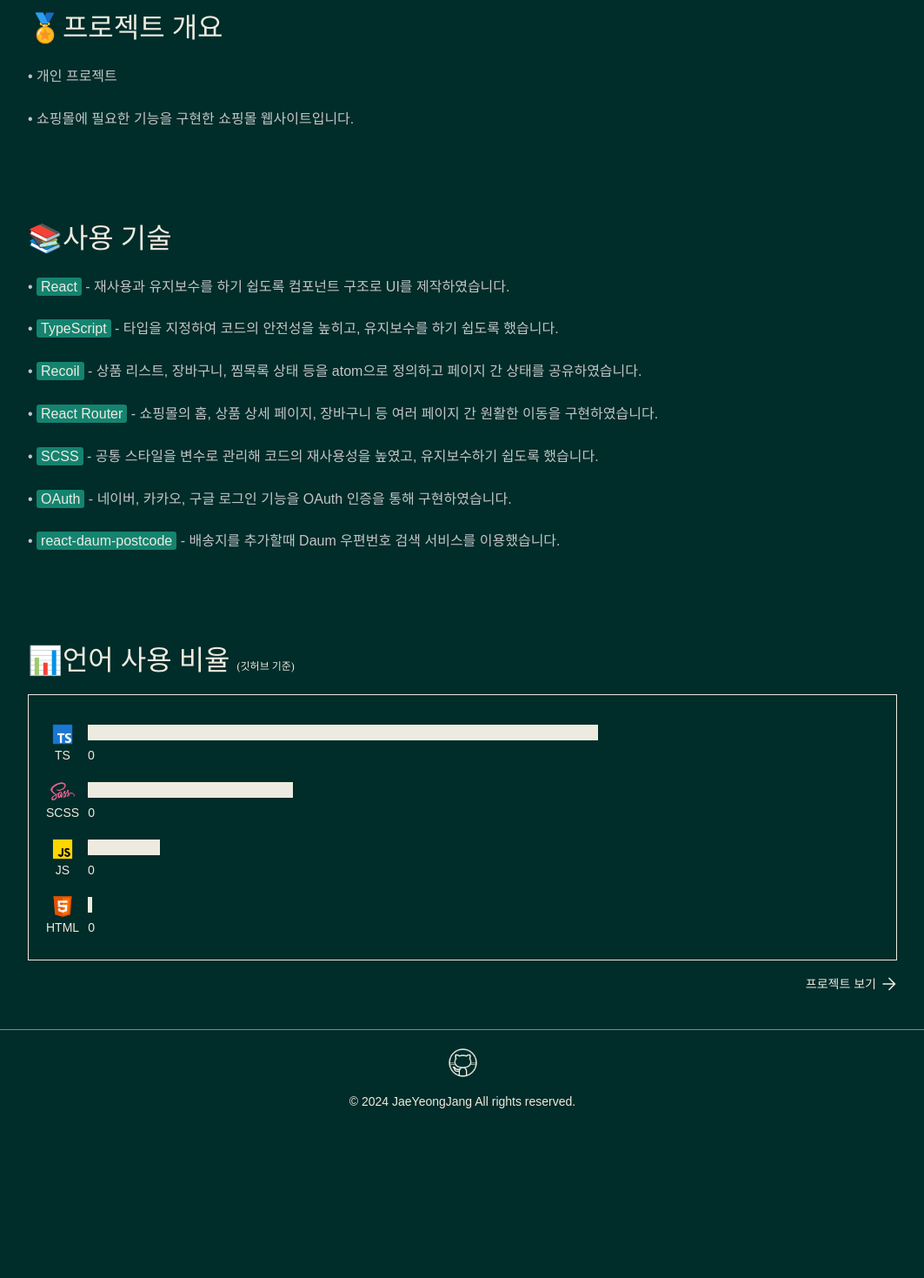
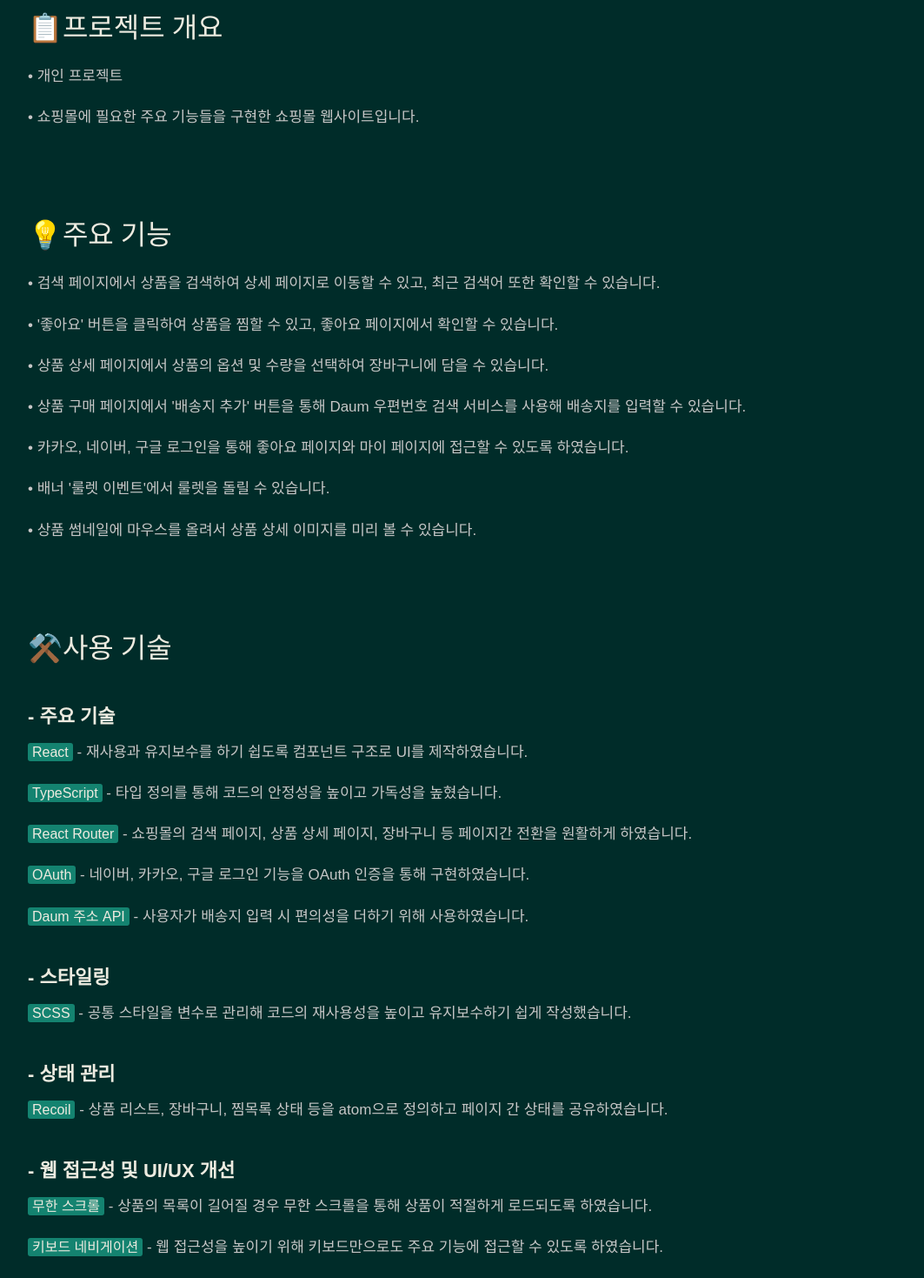
Before and after one commit to jaeyeong97/portfolio, a React (Create React App) app: page /shop in a window 1280 px wide. Shown: the part 840-2309 px from the top of the page at 87% size, without its empty margins (108-1171 px from the left). Before the commit the page ends 2153 px from the top, so only its background shows below. Built offline with nearby package versions, Linux system fonts and the light colour scheme; a web font is replaced by a local one.

Commit message:
프로젝트 설명 수정

```diff
--- a/src/components/projectPages/Bbq.js
+++ b/src/components/projectPages/Bbq.js
@@ -78,7 +78,7 @@ const Bbq = () => {
         </div>
       </main>
       <section id="section_start">
-        <h3 className="ex_title">🏅프로젝트 개요</h3>
+        <h3 className="ex_title">📋프로젝트 개요</h3>
         <div className="explain">
           <div>• 개인 프로젝트</div>
           <div>• 기존의 BBQ 웹사이트를 새롭게 디자인한 <span className="em">반응형</span> 웹사이트입니다.</div>
--- a/src/components/projectPages/Gallery.js
+++ b/src/components/projectPages/Gallery.js
@@ -73,7 +73,7 @@ const Gallery = () => {
         </div>
       </main>
       <section className="section_summary" id="section_start">
-        <h3 className="ex_title">🏅프로젝트 개요</h3>
+        <h3 className="ex_title">📋프로젝트 개요</h3>
         <div className="summary_txt">
           <div className="explain">
             <div>• 개인 프로젝트</div>
@@ -82,11 +82,11 @@ const Gallery = () => {
         </div>
       </section>
       <section>
-        <h3 className="ex_title">📚사용 기술</h3>
+        <h3 className="ex_title">⚒️사용 기술</h3>
         <div className="summary_txt">
           <div className="explain">
-            <div>• <span className="cem">CSS</span> - CSS 속성인 <span className="cem">transform-style: preserve-3d</span>, <span className="cem">perspective</span> 를 활용해 입체적인 공간을 구현하였습니다. 또한 <span className="cem">keyframes</span>를 이용해 번개가 치고 비가 오는 효과를 통해 사용자가 시각적으로 더 몰입감 있는 인터페이스를 제작하였습니다.</div>
-            <div>• <span className="cem">fetch</span> - Unsplash 이미지 API를 가져올때 브라우저 내장 기능인 fetch를 통해 불러왔습니다. </div>
+            <div><span className="cem">CSS</span> - CSS 속성인 <span className="cem">transform-style: preserve-3d</span>, <span className="cem">perspective</span> 를 활용해 입체적인 공간을 구현하였습니다. 또한 <span className="cem">keyframes</span>를 이용해 번개가 치고 비가 오는 효과를 통해 사용자가 시각적으로 더 몰입감 있는 인터페이스를 제작하였습니다.</div>
+            <div><span className="cem">fetch</span> - Unsplash 이미지 API를 가져올때 브라우저 내장 기능인 fetch를 통해 불러왔습니다. </div>
           </div>
         </div>
       </section>
--- a/src/components/projectPages/Movie.js
+++ b/src/components/projectPages/Movie.js
@@ -78,14 +78,14 @@ const Movie = () => {
         </div>
       </main>
       <section id="section_start">
-        <h3 className="ex_title">🏅프로젝트 개요</h3>
+        <h3 className="ex_title">📋프로젝트 개요</h3>
         <div className="explain">
           <div>• 개인 프로젝트</div>
           <div>• 영화, 시리즈 정보를 확인 할 수 있는 OTT 웹사이트입니다.</div>
         </div>
       </section>
       <section>
-        <h3 className="ex_title">📚사용 기술</h3>
+        <h3 className="ex_title">⚒️사용 기술</h3>
         <div className="summary_txt">
           <div className="explain">
             <div>• <span className="cem">React</span> - 재사용과 유지보수를 하기 쉽도록 컴포넌트 구조로 UI를 제작하였습니다.</div>
--- a/src/components/projectPages/Petdoc.js
+++ b/src/components/projectPages/Petdoc.js
@@ -85,7 +85,7 @@ const Petdoc = () => {
         </div>
       </main>
       <section className="section_summary" id="section_start">
-        <h3 className="ex_title">🏅프로젝트 개요</h3>
+        <h3 className="ex_title">📋프로젝트 개요</h3>
         <div className="loading_txt">
           <div className="explain">
             <div>• <span className="em">팀 프로젝트</span> &lt;프론트엔드 4명&gt;</div>
--- a/src/components/projectPages/Recipes.js
+++ b/src/components/projectPages/Recipes.js
@@ -75,16 +75,18 @@ const Recipes = () => {
         </div>
       </main>
       <section className="section_summary" id="section_start">
-        <h3 className="ex_title">🏅프로젝트 개요</h3>
+        <h3 className="ex_title">📋프로젝트 개요</h3>
         <div className="summary_txt">
           <div className="explain">
             <div>• 개인 프로젝트</div>
-            <div>• <span className="em">음성인식</span> 검색이 가능한 레시피 웹사이트입니다.</div>
+            <div>• <span className="em">음성인식</span> 을 통해 레시피를 검색할 수 있는 웹사이트 입니다.</div>
+            <div>• 카테고리별로 선택하여 레시피를 확인할 수 있습니다.</div>
+            <div>• 레시피의 상세정보 페이지에서 하트 모양 버튼을 통해 즐겨찾기를 할 수 있습니다.</div>
           </div>
         </div>
       </section>
       <section>
-        <h3 className="ex_title">📚사용 기술</h3>
+        <h3 className="ex_title">⚒️사용 기술</h3>
         <div className="summary_txt">
           <div className="explain">
             <div>• <span className="cem">React</span> - 재사용과 유지보수를 하기 쉽도록 컴포넌트 구조로 UI를 제작하였습니다.</div>
--- a/src/components/projectPages/Shop.js
+++ b/src/components/projectPages/Shop.js
@@ -81,25 +81,49 @@ const Shop = () => {
         </div>
       </main>
       <section className="section_summary" id="section_start">
-        <h3 className="ex_title">🏅프로젝트 개요</h3>
+        <h3 className="ex_title">📋프로젝트 개요</h3>
         <div className="summary_txt">
           <div className="explain">
             <div>• 개인 프로젝트</div>
-            <div>• 쇼핑몰에 필요한 기능을 구현한 쇼핑몰 웹사이트입니다.</div>
+            <div>• 쇼핑몰에 필요한 주요 기능들을 구현한 쇼핑몰 웹사이트입니다.</div>
           </div>
         </div>
       </section>
       <section>
-        <h3 className="ex_title">📚사용 기술</h3>
+        <h3 className="ex_title">💡주요 기능</h3>
         <div className="summary_txt">
           <div className="explain">
-            <div>• <span className="cem">React</span> - 재사용과 유지보수를 하기 쉽도록 컴포넌트 구조로 UI를 제작하였습니다.</div>
-            <div>• <span className="cem">TypeScript</span> - 타입을 지정하여 코드의 안전성을 높히고, 유지보수를 하기 쉽도록 했습니다.</div>
-            <div>• <span className="cem">Recoil</span> - 상품 리스트, 장바구니, 찜목록 상태 등을 atom으로 정의하고 페이지 간 상태를 공유하였습니다.</div>
-            <div>• <span className="cem">React Router</span> - 쇼핑몰의 홈, 상품 상세 페이지, 장바구니 등 여러 페이지 간 원활한 이동을 구현하였습니다.</div>
-            <div>• <span className="cem">SCSS</span> - 공통 스타일을 변수로 관리해 코드의 재사용성을 높였고, 유지보수하기 쉽도록 했습니다.</div>
-            <div>• <span className="cem">OAuth</span> - 네이버, 카카오, 구글 로그인 기능을 OAuth 인증을 통해 구현하였습니다.</div>
-            <div>• <span className="cem">react-daum-postcode</span> - 배송지를 추가할때 Daum 우편번호 검색 서비스를 이용했습니다.</div>
+            <div>• 검색 페이지에서 상품을 검색하여 상세 페이지로 이동할 수 있고, 최근 검색어 또한 확인할 수 있습니다.</div>
+            <div>• '좋아요' 버튼을 클릭하여 상품을 찜할 수 있고, 좋아요 페이지에서 확인할 수 있습니다.</div>
+            <div>• 상품 상세 페이지에서 상품의 옵션 및 수량을 선택하여 장바구니에 담을 수 있습니다.</div>
+            <div>• 상품 구매 페이지에서 '배송지 추가' 버튼을 통해 Daum 우편번호 검색 서비스를 사용해 배송지를 입력할 수 있습니다.</div>
+            <div>• 카카오, 네이버, 구글 로그인을 통해 좋아요 페이지와 마이 페이지에 접근할 수 있도록 하였습니다.</div>
+            <div>• 배너 '룰렛 이벤트'에서 룰렛을 돌릴 수 있습니다.</div>
+            <div>• 상품 썸네일에 마우스를 올려서 상품 상세 이미지를 미리 볼 수 있습니다.</div>
+          </div>
+        </div>
+      </section>
+      <section>
+        <h3 className="ex_title">⚒️사용 기술</h3>
+        <div className="summary_txt">
+          <div className="explain">
+            <h4 className="ex_h4">- 주요 기술</h4>
+            <div><span className="cem">React</span> - 재사용과 유지보수를 하기 쉽도록 컴포넌트 구조로 UI를 제작하였습니다.</div>
+            <div><span className="cem">TypeScript</span> - 타입 정의를 통해 코드의 안정성을 높이고 가독성을 높혔습니다.</div>
+            <div><span className="cem">React Router</span> - 쇼핑몰의 검색 페이지, 상품 상세 페이지, 장바구니 등 페이지간 전환을 원활하게 하였습니다.</div>
+            <div><span className="cem">OAuth</span> - 네이버, 카카오, 구글 로그인 기능을 OAuth 인증을 통해 구현하였습니다.</div>
+            <div><span className="cem">Daum 주소 API</span> - 사용자가 배송지 입력 시 편의성을 더하기 위해 사용하였습니다.</div>
+
+            <h4 className="ex_h4">- 스타일링</h4>
+            <div><span className="cem">SCSS</span> - 공통 스타일을 변수로 관리해 코드의 재사용성을 높이고 유지보수하기 쉽게 작성했습니다.</div>
+
+            <h4 className="ex_h4">- 상태 관리</h4>
+            <div><span className="cem">Recoil</span> - 상품 리스트, 장바구니, 찜목록 상태 등을 atom으로 정의하고 페이지 간 상태를 공유하였습니다.</div>
+
+            <h4 className="ex_h4">- 웹 접근성 및 UI/UX 개선</h4>
+            <div><span className="cem">무한 스크롤</span> - 상품의 목록이 길어질 경우 무한 스크롤을 통해 상품이 적절하게 로드되도록 하였습니다.</div>
+            <div><span className="cem">키보드 네비게이션</span> - 웹 접근성을 높이기 위해 키보드만으로도 주요 기능에 접근할 수 있도록 하였습니다.</div>
+            <div><span className="cem">이미지 로딩 UI 개선</span> - 상품 이미지가 로딩중일 경우 회색 빈 배경을 표시해 UI를 해치지 않고, 사용자에게 로딩 상태를 명확히 전달하였습니다.</div>
           </div>
         </div>
       </section>
--- a/src/components/projectPages/UlsanTour.js
+++ b/src/components/projectPages/UlsanTour.js
@@ -78,7 +78,7 @@ const UlsanTour = () => {
         </div>
       </main>
       <section id="section_start">
-        <h3 className="ex_title">🏅프로젝트 개요</h3>
+        <h3 className="ex_title">📋프로젝트 개요</h3>
         <div className="explain">
           <div>• 개인 프로젝트</div>
           <div>• 기존의 울산 관광 웹사이트를 새롭게 디자인한 <span className="em">1680px 고정형</span> 웹사이트입니다.</div>
--- a/src/components/projectPages/Volvo.js
+++ b/src/components/projectPages/Volvo.js
@@ -78,7 +78,7 @@ const Volvo = () => {
         </div>
       </main>
       <section id="section_start">
-        <h3 className="ex_title">🏅프로젝트 개요</h3>
+        <h3 className="ex_title">📋프로젝트 개요</h3>
         <div className="explain">
           <div>• 개인 프로젝트</div>
           <div>• 기존의 볼보자동차 웹사이트를 새롭게 디자인한 <span className="em">1440px 고정형</span> 웹사이트입니다.
--- a/src/components/projectPages/Windows.js
+++ b/src/components/projectPages/Windows.js
@@ -78,7 +78,7 @@ const Windows = () => {
         </div>
       </main>
       <section id="section_start">
-        <h3 className="ex_title">🏅프로젝트 개요</h3>
+        <h3 className="ex_title">📋프로젝트 개요</h3>
         <div className="explain">
           <div>• 개인 프로젝트</div>
           <div>• 윈도우 XP를 재구현한 웹사이트입니다.</div>
@@ -88,9 +88,9 @@ const Windows = () => {
         <h3 className="ex_title">📂Windows 기능</h3>
         <div className="summary_txt">
           <div className="explain">
-            <div>• <span className="cem">창</span> - 창의 최소화, 최대화, 닫기 기능을 구현하고, 여러 창이 열려있을 경우 선택한 창이 제일 앞에 오도록 했습니다.</div>
-            <div>• <span className="cem">작업 표시줄</span> - 최소화된 창을 클릭하여 다시 열 수 있고, 현재 시간을 확인 할 수 있습니다.</div>
-            <div>• <span className="cem">시작 메뉴</span> - 인터넷, 메모장 등 프로그램에 접근 가능하고, '컴퓨터 끄기' 버튼을 통해 웹사이트를 닫을 수도 있습니다.</div>
+            <div><span className="cem">창</span> - 창의 최소화, 최대화, 닫기 기능을 구현하고, 여러 창이 겹쳐있을 경우 클릭한 창이 제일 앞에 오도록 했습니다.</div>
+            <div><span className="cem">작업 표시줄</span> - 최소화된 창을 클릭하여 다시 열 수 있고, 현재 시간을 확인 할 수 있습니다.</div>
+            <div><span className="cem">시작 메뉴</span> - 인터넷, 메모장 등 프로그램에 접근 가능하고, '컴퓨터 끄기' 버튼을 통해 웹사이트를 닫을 수도 있습니다.</div>
           </div>
         </div>
       </section>
@@ -98,19 +98,19 @@ const Windows = () => {
         <h3 className="ex_title">✨프로그램 기능</h3>
         <div className="summary_txt">
           <div className="explain">
-            <div>• <span className="cem">내 컴퓨터</span> - 내 컴퓨터 아이콘을 클릭하여 포트폴리오, 깃허브등 사이트로 이동가능하게 했습니다.</div>
-            <div>• <span className="cem">메모장</span> - 간단한 메모장 기능을 구현했습니다. 메모를 저장할 경우 바탕화면에 새로운 아이콘이 생성됩니다.</div>
-            <div>• <span className="cem">폴더</span> - 폴더 안에는 퍼블리싱한 프로젝트들이 링크되어 있어 확인 가능합니다.</div>
-            <div>• <span className="cem">가위바위보 게임</span> - 팀을 선택하여 가위, 바위, 보 이미지가 애니메이션처럼 움직이다가 하나의 팀만 남았을 경우 승패가 결정되는 게임입니다.</div>
-            <div>• <span className="cem">퀴즈 게임</span> - 간단한 로그인/회원가입 기능이 있고, 퀴즈 게임을 통해 맞힌 문제 수를 확인할 수 있습니다.</div>
+            <div><span className="cem">내 컴퓨터</span> - 내 컴퓨터 아이콘을 클릭하여 포트폴리오, 깃허브등 사이트로 이동가능하게 했습니다.</div>
+            <div><span className="cem">메모장</span> - 간단한 메모장 기능을 구현했습니다. 메모를 저장할 경우 바탕화면에 새로운 아이콘이 생성됩니다.</div>
+            <div><span className="cem">폴더</span> - 폴더 안에는 퍼블리싱한 프로젝트들이 링크되어 있어 확인 가능합니다.</div>
+            <div><span className="cem">가위바위보 게임</span> - 가위, 바위, 보중에 팀 선택을 하고 게임 시작 후 가위, 바위, 보 이미지가 랜덤 값으로 움직입니다. 이미지가 부딪히면 승리한 이미지로 변경됩니다. 마지막까지 남은 팀이 승리하는 게임입니다.</div>
+            <div><span className="cem">퀴즈 게임</span> - 간단한 로그인/회원가입 기능이 있고, 퀴즈 게임을 통해 맞힌 문제 수를 확인할 수 있습니다.</div>
           </div>
         </div>
       </section>
       <section>
-        <h3 className="ex_title">📚사용 기술</h3>
+        <h3 className="ex_title">⚒️사용 기술</h3>
         <div className="summary_txt">
           <div className="explain">
-            <div>• <span className="cem">JavaScript</span> - 스타일링과 레이아웃 구성을 제외하고 별도의 라이브러리나 프레임워크 없이 순수 JavaScript만을 이용하여 기능을 구현했습니다.</div>
+            <div><span className="cem">JavaScript</span> - 스타일링과 레이아웃 구성을 제외하고 별도의 라이브러리나 프레임워크 없이 순수 JavaScript만을 이용하여 기능을 구현했습니다.</div>
           </div>
         </div>
       </section>
--- a/src/styles/ProjectCommon.css
+++ b/src/styles/ProjectCommon.css
@@ -461,8 +461,8 @@
 }
 .components_wrap .explain span,
 .components_wrap .explain div {
-  font-size: 16px;
-  line-height: 1.8em;
+  font-size: 17px;
+  line-height: 1.6em;
   margin: 10px 0;
   color: var(--hover-color);
 }
@@ -479,6 +479,10 @@
   border-radius: 3px;
   color: var(--text-color);
   background-color: var(--accent-color);
+}
+.components_wrap .explain .ex_h4 {
+  font-size: 22px;
+  margin: 40px 0 10px 0;
 }
 .components_wrap section .img_wrap {
   display: flex;
--- a/src/styles/colors.css
+++ b/src/styles/colors.css
@@ -2,7 +2,7 @@
   --text-color: #edebe0;
   --background-color: #002c29;
   --accent-color: #148370;
-  --hover-color: #c3c5c8;
+  --hover-color: #c7c7c7;
   --outline-padding-mo: 20px;
   --outline-padding-pc: 40px;
   --header-height: 75px;
--- a/src/styles/main.css
+++ b/src/styles/main.css
@@ -73,7 +73,7 @@
   font-family: "Pretendard-Regular", "Noto Sans KR", sans-serif;
   font-size: 15px;
   line-height: 1.8em;
-  color: var(--hover-color);
+  color: var(--text-color);
   margin: 0 20px;
   padding: 20px;
   margin-bottom: 20px;
```
